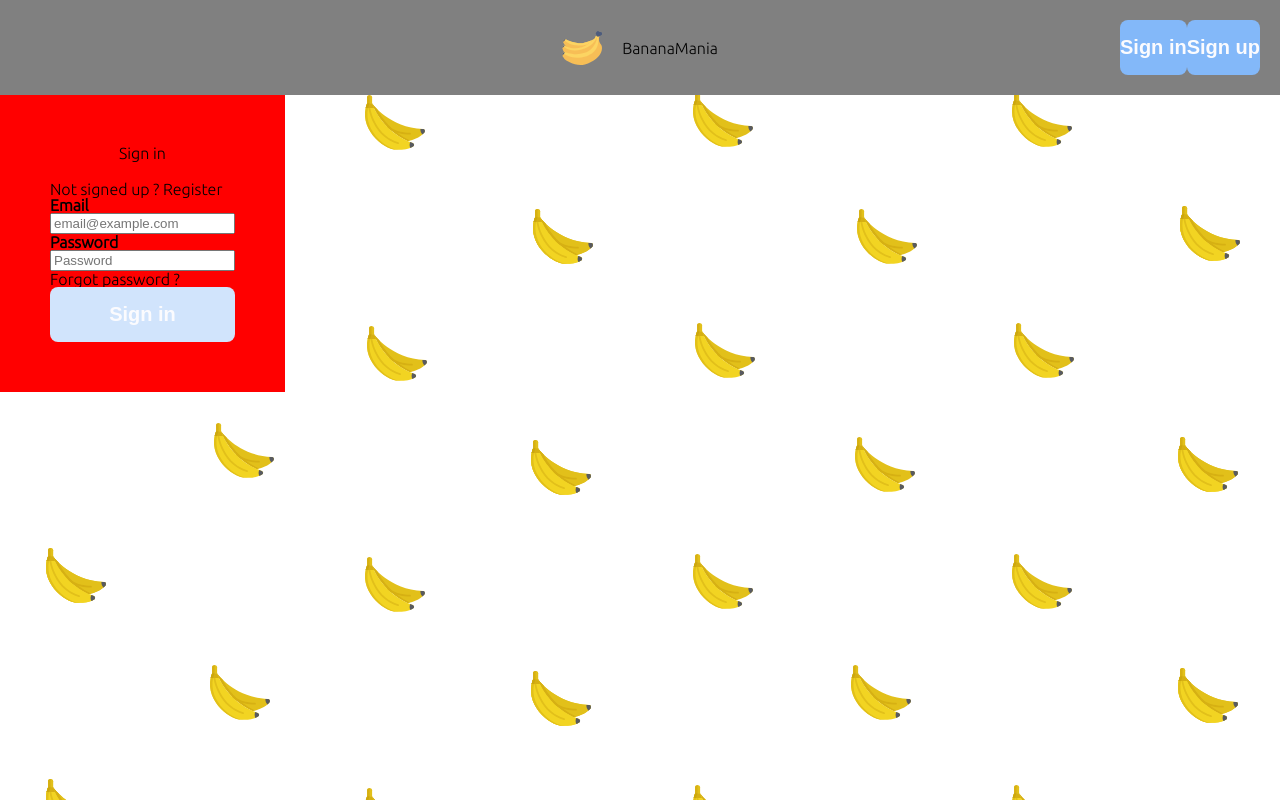
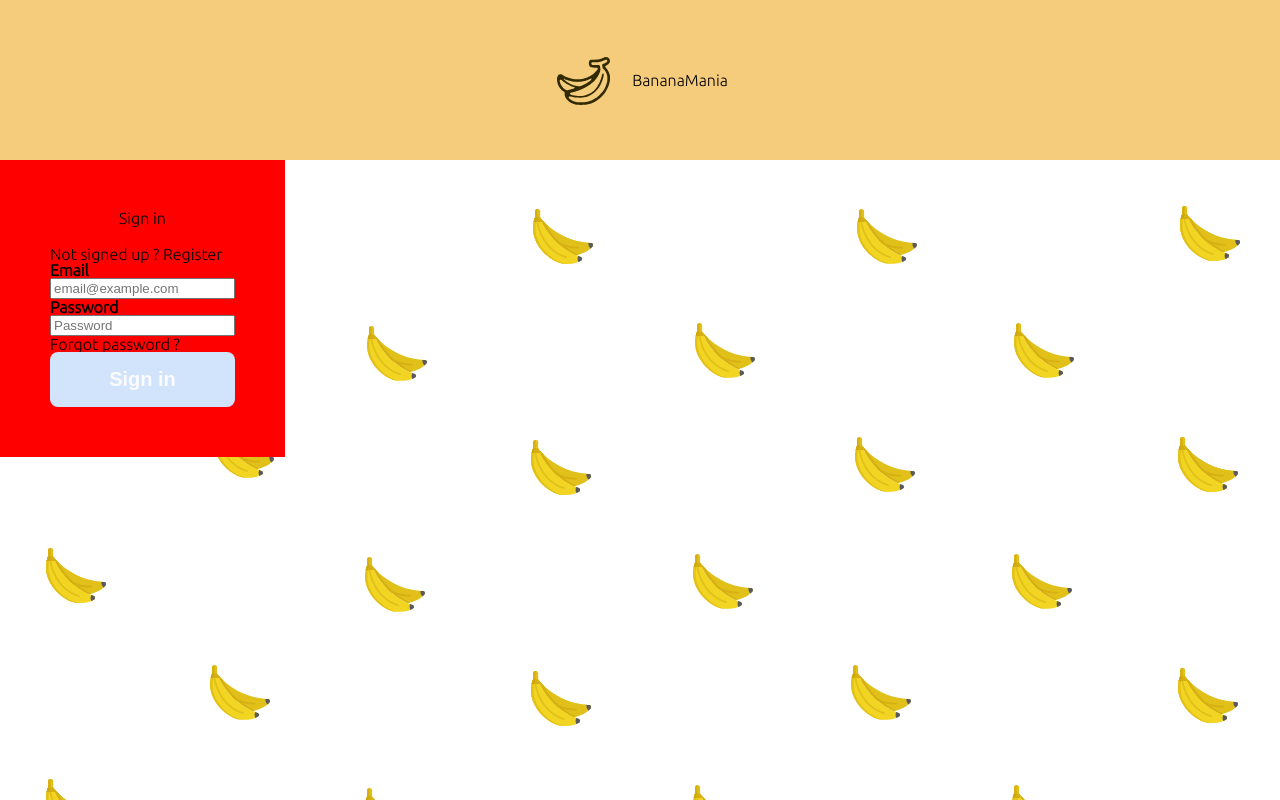
Before and after one commit to TristanLemire/DesginSystemHETIC, a React (Create React App) app: page / in a window 1280 px wide. Built offline with nearby package versions, Linux system fonts and the light colour scheme.

Commit message:
[update] header : use design tokens

```diff
--- a/src/components/molecules/Logo.js
+++ b/src/components/molecules/Logo.js
@@ -1,6 +1,7 @@
 import React from "react";
 import styled from "styled-components";
-import logo from "../../assets/icons/banana.svg";
+import logo from "../../assets/icons/bananamania-logo.svg";
+import { space } from "../../styles/const";
 
 export const Logo = () => {
   return (
@@ -18,7 +19,7 @@ const LogoWrapper = styled.div`
 `;
 
 const IconWrapper = styled.img`
-  width: 40px;
-  height: 40px;
-  margin-right: 20px;
+  width: ${space.xxxl};
+  height: ${space.xxxl};
+  margin-right: ${space.base};
 `;
--- a/src/components/organisms/Header.js
+++ b/src/components/organisms/Header.js
@@ -1,38 +1,20 @@
 import React from "react";
-import {
-  Link
-} from "react-router-dom";
 import styled from "styled-components";
-import { Button } from "../atoms/Button";
 import { Logo } from "../molecules/Logo";
+import { colors, space } from "../../styles/const.ts";
 
 export const Header = () => {
   return (
     <HeaderWrapper>
-      <LogoWrapper>
-        <Logo />
-      </LogoWrapper>
-      <Link to="/">
-        <Button text={"Sign in"} />
-      </Link>
-      <Link to="/register">
-        <Button text={"Sign up"} />
-      </Link>
+      <Logo />
     </HeaderWrapper>
   );
 };
 
 const HeaderWrapper = styled.header`
-  background: grey;
-  padding: 20px;
   display: flex;
-  justify-content: flex-end;
-  position: relative;
+  justify-content: center;
+  align-content: center;
+  background: ${colors.primary.base};
+  padding: ${space.xxl} 0;
 `;
-
-const LogoWrapper = styled.div`
-  position: absolute;
-  left: 50%;
-  top: 50%;
-  transform: translate(-50%, -50%);
-`;
```
Also changed, not shown: src/assets/icons/bananamania-logo.svg (added), 1 other file (tests, documents, lock files or other folders).
